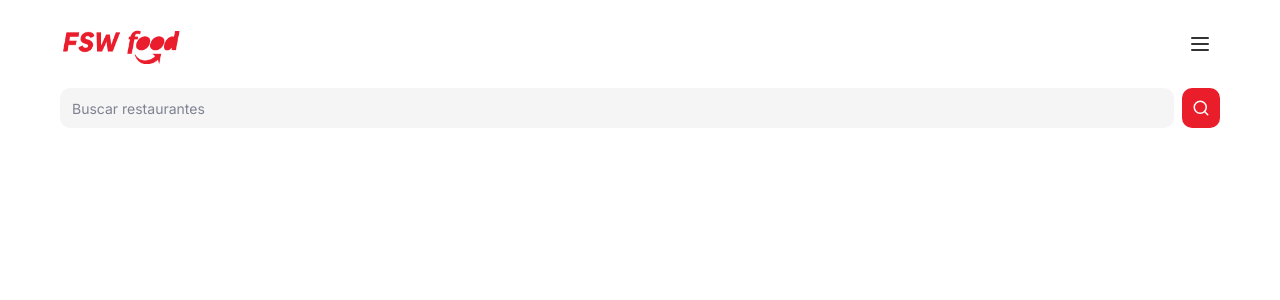
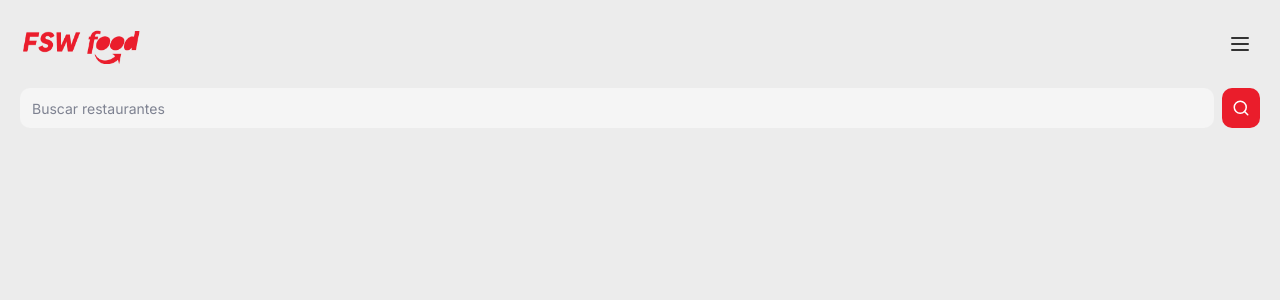
Before and after one commit to Julian-Andrade/fsa-foods, a Next.js app: page / in a window 1280 px wide. Shown: the top 300 px of the page. Built offline with nearby package versions, Linux system fonts and the light colour scheme.

Commit message:
chore: "add background to body"

```diff
--- a/app/globals.css
+++ b/app/globals.css
@@ -54,10 +54,10 @@
   }
 
   body {
-    @apply text-foreground antialiased;
+    @apply bg-[#ececec] text-foreground antialiased;
   }
 }
 
 .container {
-  @apply mx-auto w-full max-w-[1200px] px-5;
+  @apply mx-auto w-full px-5;
 }
```
